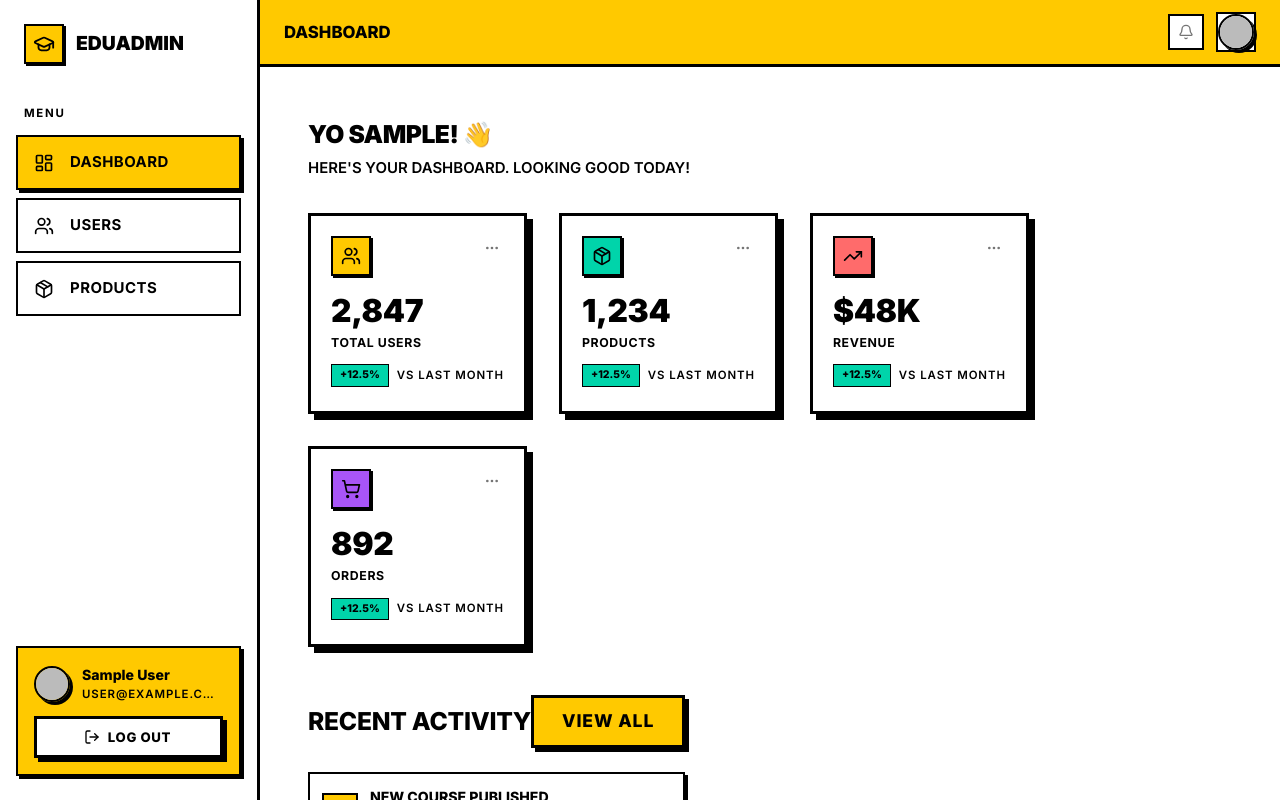
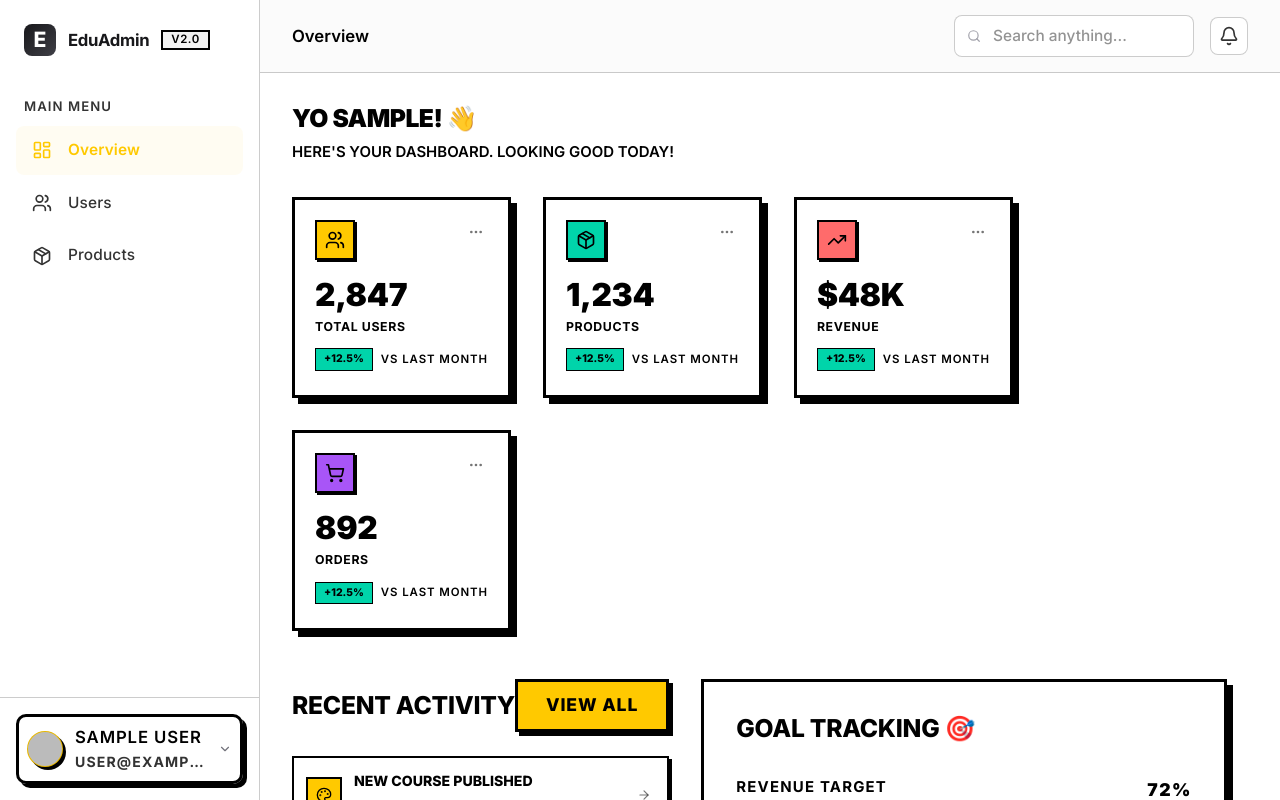
Before and after one commit to zeridexcom/eduadmin, a Next.js app: page /dashboard in a window 1280 px wide. Shown: the top 800 px of the page. Built offline with nearby package versions, Linux system fonts and the light colour scheme; no server answers; sample sign-in values are in the browser's storage.

Commit message:
UI: Refactor Dashboard Layout to Glassmorphism/Modern SaaS

```diff
--- a/src/app/dashboard/layout.js
+++ b/src/app/dashboard/layout.js
@@ -25,6 +25,8 @@ import {
     Chip,
     Stack,
     Button,
+    InputBase,
+    alpha,
 } from '@mui/material';
 import {
     LayoutDashboard,
@@ -34,41 +36,45 @@ import {
     Settings,
     Bell,
     Menu as MenuIcon,
-    GraduationCap,
+    Search,
+    ChevronDown,
 } from 'lucide-react';
 
 const drawerWidth = 260;
 
-// Navigation Item Component
+// Modern Navigation Item
 const NavItem = memo(function NavItem({ item, isActive, onClick }) {
+    const theme = useTheme();
     return (
-        <ListItem disablePadding sx={{ mb: 1 }}>
+        <ListItem disablePadding sx={{ mb: 0.5 }}>
             <ListItemButton
                 onClick={onClick}
                 sx={{
                     mx: 2,
-                    py: 1.2,
-                    border: '2px solid #000',
-                    bgcolor: isActive ? '#FFC900' : '#FFFFFF',
-                    boxShadow: isActive ? '3px 3px 0 #000' : 'none',
+                    borderRadius: '8px',
+                    py: 1,
+                    bgcolor: isActive ? alpha(theme.palette.primary.main, 0.05) : 'transparent',
+                    color: isActive ? 'primary.main' : 'text.secondary',
                     '&:hover': {
-                        bgcolor: '#FFC900',
-                        transform: 'translate(-2px, -2px)',
-                        boxShadow: '3px 3px 0 #000',
+                        bgcolor: alpha(theme.palette.primary.main, 0.03),
+                        color: 'primary.main',
                     },
-                    transition: 'all 0.15s ease',
+                    transition: 'all 0.2s cubic-bezier(0.4, 0, 0.2, 1)',
                 }}
             >
-                <ListItemIcon sx={{ minWidth: 36, color: '#000' }}>
+                <ListItemIcon sx={{
+                    minWidth: 36,
+                    color: isActive ? 'primary.main' : 'inherit',
+                    transition: 'color 0.2s ease',
+                }}>
                     {item.icon}
                 </ListItemIcon>
                 <ListItemText
                     primary={item.label}
                     primaryTypographyProps={{
-                        fontWeight: 700,
-                        fontSize: '0.85rem',
-                        textTransform: 'uppercase',
-                        letterSpacing: '0.03em',
+                        fontSize: '0.875rem',
+                        fontWeight: isActive ? 600 : 500,
+                        letterSpacing: '0.01em',
                     }}
                 />
             </ListItemButton>
@@ -77,7 +83,7 @@ const NavItem = memo(function NavItem({ item, isActive, onClick }) {
 });
 
 const navItems = [
-    { label: 'Dashboard', icon: <LayoutDashboard size={20} />, path: '/dashboard' },
+    { label: 'Overview', icon: <LayoutDashboard size={20} />, path: '/dashboard' },
     { label: 'Users', icon: <Users size={20} />, path: '/dashboard/users' },
     { label: 'Products', icon: <Package size={20} />, path: '/dashboard/products' },
 ];
@@ -127,8 +133,8 @@ export default function DashboardLayout({ children }) {
 
     if (status === 'loading') {
         return (
-            <Box sx={{ display: 'flex', justifyContent: 'center', alignItems: 'center', minHeight: '100vh', bgcolor: '#F8F9FA' }}>
-                <Box className="brutal-loader" />
+            <Box sx={{ display: 'flex', justifyContent: 'center', alignItems: 'center', minHeight: '100vh', bgcolor: 'background.default' }}>
+                <Box className="modern-loader" />
             </Box>
         );
     }
@@ -138,33 +144,34 @@ export default function DashboardLayout({ children }) {
     const currentUser = session?.user || user;
 
     const drawer = (
-        <Box sx={{ height: '100%', display: 'flex', flexDirection: 'column', py: 3, bgcolor: '#FFFFFF' }}>
-            {/* Logo */}
-            <Box sx={{ px: 3, mb: 4, display: 'flex', alignItems: 'center', gap: 1.5 }}>
+        <Box sx={{ height: '100%', display: 'flex', flexDirection: 'column', bgcolor: 'rgba(255,255,255,0.8)', backdropFilter: 'blur(12px)' }}>
+            {/* Logo Area */}
+            <Box sx={{ p: 3, mb: 1, display: 'flex', alignItems: 'center', gap: 1.5 }}>
                 <Box sx={{
-                    width: 40,
-                    height: 40,
-                    bgcolor: '#FFC900',
-                    border: '2px solid #000',
-                    boxShadow: '2px 2px 0 #000',
+                    width: 32,
+                    height: 32,
+                    borderRadius: '8px',
+                    background: 'linear-gradient(135deg, #18181B 0%, #3F3F46 100%)',
                     display: 'flex',
                     alignItems: 'center',
                     justifyContent: 'center',
+                    color: 'white'
                 }}>
-                    <GraduationCap size={22} />
+                    <Typography fontWeight="800" sx={{ fontSize: '1.2rem', lineHeight: 1 }}>E</Typography>
                 </Box>
-                <Typography variant="h4" sx={{ fontWeight: 900, textTransform: 'uppercase', fontSize: '1.1rem' }}>
+                <Typography variant="h6" sx={{ fontWeight: 700, letterSpacing: '-0.02em', color: '#18181B' }}>
                     EduAdmin
                 </Typography>
+                <Chip label="v2.0" size="small" sx={{ height: 20, bgcolor: 'rgba(0,0,0,0.05)', fontSize: '0.65rem', fontWeight: 600 }} />
             </Box>
 
             {/* Navigation */}
-            <List sx={{ flex: 1 }}>
+            <List sx={{ flex: 1, px: 0 }}>
                 <Typography
                     variant="caption"
-                    sx={{ px: 3, mb: 1.5, display: 'block', fontWeight: 700, letterSpacing: '0.15em', fontSize: '0.65rem' }}
+                    sx={{ px: 3, mb: 1, display: 'block', color: 'text.secondary', fontWeight: 600, fontSize: '0.75rem' }}
                 >
-                    MENU
+                    MAIN MENU
                 </Typography>
                 {navItems.map((item) => (
                     <NavItem
@@ -176,56 +183,58 @@ export default function DashboardLayout({ children }) {
                 ))}
             </List>
 
-            {/* User Profile */}
-            <Box sx={{ px: 2, mt: 'auto' }}>
-                <Box
+            {/* User Profile - Bottom */}
+            <Box sx={{ p: 2, borderTop: '1px solid', borderColor: 'divider' }}>
+                <Button
+                    fullWidth
+                    onClick={handleMenuOpen}
                     sx={{
-                        p: 2,
-                        border: '2px solid #000',
-                        boxShadow: '3px 3px 0 #000',
-                        bgcolor: '#FFC900',
+                        p: 1,
+                        justifyContent: 'flex-start',
+                        color: 'text.primary',
+                        borderRadius: '10px',
+                        '&:hover': { bgcolor: 'rgba(0,0,0,0.03)' }
                     }}
                 >
-                    <Stack spacing={1.5}>
-                        <Box sx={{ display: 'flex', alignItems: 'center', gap: 1.5 }}>
-                            <Avatar src={currentUser?.image} sx={{ width: 36, height: 36, border: '2px solid #000' }} />
-                            <Box sx={{ minWidth: 0 }}>
-                                <Typography variant="body2" sx={{ fontWeight: 800, fontSize: '0.8rem' }} noWrap>
-                                    {currentUser?.name || 'ADMIN'}
+                    <Stack direction="row" spacing={1.5} alignItems="center" width="100%">
+                        <Avatar
+                            src={currentUser?.image}
+                            sx={{ width: 36, height: 36, bgcolor: 'primary.main', border: '1px solid rgba(0,0,0,0.1)' }}
+                        />
+                        <Box sx={{ minWidth: 0, flex: 1, textAlign: 'left' }}>
+                            <Typography variant="body2" fontWeight={600} noWrap>
+                                {currentUser?.name || 'Administrator'}
                             </Typography>
-                                <Typography variant="caption" noWrap sx={{ display: 'block', fontWeight: 600, fontSize: '0.65rem' }}>
+                            <Typography variant="caption" color="text.secondary" noWrap display="block">
                                 {currentUser?.email}
                             </Typography>
                         </Box>
-                        </Box>
-                        <Button
-                            fullWidth
-                            size="small"
-                            variant="outlined"
-                            onClick={handleLogout}
-                            startIcon={<LogOut size={16} />}
-                            sx={{ bgcolor: '#FFFFFF', py: 0.8, fontSize: '0.75rem' }}
-                        >
-                            LOG OUT
+                        <ChevronDown size={14} color="#71717A" />
+                    </Stack>
                 </Button>
-                    </Stack>
-                </Box>
             </Box>
         </Box>
     );
 
     return (
-        <Box sx={{ display: 'flex', minHeight: '100vh', bgcolor: '#F8F9FA' }}>
-            {/* AppBar */}
+        <Box sx={{ display: 'flex', minHeight: '100vh', bgcolor: 'background.default' }}>
+            {/* Glass Header */}
             <AppBar
                 position="fixed"
+                color="inherit"
+                elevation={0}
                 sx={{
                     width: { md: `calc(100% - ${drawerWidth}px)` },
                     ml: { md: `${drawerWidth}px` },
+                    bgcolor: 'rgba(250, 250, 250, 0.8)', // Semi-transparent based on bg
+                    backdropFilter: 'blur(8px)',
+                    borderBottom: '1px solid',
+                    borderColor: 'divider',
                 }}
             >
-                <Toolbar sx={{ px: { xs: 2, md: 3 }, minHeight: { xs: 56, md: 64 } }}>
+                <Toolbar sx={{ px: { xs: 2, md: 4 }, minHeight: { xs: 64, md: 72 } }}>
                     <IconButton
+                        color="inherit"
                         edge="start"
                         onClick={handleDrawerToggle}
                         sx={{ mr: 2, display: { md: 'none' } }}
@@ -233,42 +242,79 @@ export default function DashboardLayout({ children }) {
                         <MenuIcon size={20} />
                     </IconButton>
 
-                    <Typography variant="h5" sx={{ flexGrow: 1, fontWeight: 800, textTransform: 'uppercase', fontSize: '0.95rem' }}>
-                        {navItems.find(i => i.path === pathname)?.label || 'OVERVIEW'}
+                    {/* Header Slogan/Breadcrumb */}
+                    <Box sx={{ flexGrow: 1 }}>
+                        <Typography variant="h6" fontWeight={600} color="text.primary">
+                            {navItems.find(i => i.path === pathname)?.label || 'Overview'}
                         </Typography>
+                    </Box>
 
-                    <Stack direction="row" spacing={1.5} alignItems="center">
-                        <IconButton sx={{ bgcolor: '#FFFFFF', width: 36, height: 36 }}>
-                            <Bell size={18} />
-                        </IconButton>
-                        <IconButton onClick={handleMenuOpen} sx={{ p: 0 }}>
-                            <Avatar src={currentUser?.image} sx={{ width: 36, height: 36, border: '2px solid #000' }} />
+                    {/* Actions */}
+                    <Stack direction="row" spacing={2} alignItems="center">
+                        {/* Search Dropdown Placeholder - Visual Only */}
+                        <Box sx={{
+                            display: { xs: 'none', md: 'flex' },
+                            alignItems: 'center',
+                            bgcolor: 'white',
+                            border: '1px solid',
+                            borderColor: 'divider',
+                            borderRadius: '8px',
+                            px: 1.5,
+                            py: 0.5,
+                            width: 240,
+                            transition: 'all 0.2s',
+                            '&:hover': { borderColor: 'primary.main', boxShadow: '0 0 0 2px rgba(37, 99, 235, 0.1)' }
+                        }}>
+                            <Search size={16} color="#A1A1AA" />
+                            <InputBase
+                                placeholder="Search anything..."
+                                sx={{ ml: 1.5, fontSize: '0.875rem', width: '100%' }}
+                            />
+                        </Box>
+
+                        <IconButton sx={{
+                            color: 'text.secondary',
+                            border: '1px solid',
+                            borderColor: 'divider',
+                            borderRadius: '8px',
+                            '&:hover': { bgcolor: 'background.paper', color: 'primary.main' }
+                        }}>
+                            <Bell size={20} />
                         </IconButton>
                     </Stack>
                 </Toolbar>
             </AppBar>
 
-            {/* User Menu */}
+            {/* Quick Menu */}
             <Menu
                 anchorEl={anchorEl}
                 open={Boolean(anchorEl)}
                 onClose={handleMenuClose}
-                transformOrigin={{ horizontal: 'right', vertical: 'top' }}
-                anchorOrigin={{ horizontal: 'right', vertical: 'bottom' }}
-                PaperProps={{ sx: { mt: 1.5, minWidth: 180 } }}
+                transformOrigin={{ horizontal: 'right', vertical: 'bottom' }}
+                anchorOrigin={{ horizontal: 'right', vertical: 'top' }}
+                PaperProps={{
+                    sx: {
+                        mt: 1,
+                        minWidth: 200,
+                        boxShadow: '0 10px 15px -3px rgba(0, 0, 0, 0.1), 0 4px 6px -4px rgba(0, 0, 0, 0.1)',
+                        borderRadius: '12px',
+                        border: '1px solid #E4E4E7',
+                        p: 1
+                    }
+                }}
             >
-                <MenuItem onClick={handleMenuClose}>
-                    <ListItemIcon><Settings size={16} /></ListItemIcon>
-                    <Typography sx={{ fontWeight: 700, fontSize: '0.85rem' }}>SETTINGS</Typography>
+                <MenuItem onClick={handleMenuClose} sx={{ borderRadius: '6px' }}>
+                    <ListItemIcon><Settings size={18} /></ListItemIcon>
+                    <Typography fontSize="0.9rem">Account Settings</Typography>
                 </MenuItem>
-                <Divider sx={{ my: 1, borderColor: '#000', borderWidth: 1 }} />
-                <MenuItem onClick={handleLogout} sx={{ color: '#FF3B3B' }}>
-                    <ListItemIcon><LogOut size={16} /></ListItemIcon>
-                    <Typography sx={{ fontWeight: 800, fontSize: '0.85rem' }}>LOG OUT</Typography>
+                <Divider sx={{ my: 0.5 }} />
+                <MenuItem onClick={handleLogout} sx={{ borderRadius: '6px', color: 'error.main' }}>
+                    <ListItemIcon><LogOut size={18} color="#EF4444" /></ListItemIcon>
+                    <Typography fontSize="0.9rem" fontWeight={500}>Sign Out</Typography>
                 </MenuItem>
             </Menu>
 
-            {/* Sidebar Drawer */}
+            {/* Sidebar */}
             <Box component="nav" sx={{ width: { md: drawerWidth }, flexShrink: { md: 0 } }}>
                 <Drawer
                     variant="temporary"
@@ -277,7 +323,7 @@ export default function DashboardLayout({ children }) {
                     ModalProps={{ keepMounted: true }}
                     sx={{
                         display: { xs: 'block', md: 'none' },
-                        '& .MuiDrawer-paper': { boxSizing: 'border-box', width: drawerWidth },
+                        '& .MuiDrawer-paper': { boxSizing: 'border-box', width: drawerWidth, borderRight: 'none' },
                     }}
                 >
                     {drawer}
@@ -286,7 +332,13 @@ export default function DashboardLayout({ children }) {
                     variant="permanent"
                     sx={{
                         display: { xs: 'none', md: 'block' },
-                        '& .MuiDrawer-paper': { boxSizing: 'border-box', width: drawerWidth },
+                        '& .MuiDrawer-paper': {
+                            boxSizing: 'border-box',
+                            width: drawerWidth,
+                            borderRight: '1px solid',
+                            borderColor: 'divider',
+                            bgcolor: 'background.default'
+                        },
                     }}
                     open
                 >
@@ -294,36 +346,30 @@ export default function DashboardLayout({ children }) {
                 </Drawer>
             </Box>
 
-            {/* Main Content - STANDARD FLEX LAYOUT */}
+            {/* Main Content Area */}
             <Box
                 component="main"
                 sx={{
                     flexGrow: 1,
-                    // Critical: No margin left needed because sidebar is RELATIVE in flex!
-                    // Critical: No width calc needed, flexGrow handles it!
                     width: '100%',
                     minHeight: '100vh',
-                    bgcolor: 'background.default',
                     p: 0,
-                    overflowX: 'hidden', // Prevent horizontal scroll
+                    overflowX: 'hidden',
                 }}
             >
-                <Toolbar sx={{ minHeight: { xs: 70, md: 80 } }} />
+                <Toolbar sx={{ minHeight: { xs: 64, md: 72 } }} />
 
-                {/* Content Container */}
-                <Box
-                    sx={{
+                {/* Scrollable container with max-width content */}
+                <Box sx={{
                     width: '100%',
-                        maxWidth: '1800px', // Large max-width
-                        mx: 'auto', // Centering magic
-                        px: { xs: 2.5, sm: 4, md: 6 }, // Consistent padding
-                        py: { xs: 3, md: 5 },
+                    maxWidth: '1600px',
+                    mx: 'auto',
+                    px: { xs: 2, md: 4 },
+                    py: 4,
                     display: 'flex',
                     flexDirection: 'column',
                     gap: 3,
-                    }}
-                    className="animate-slide-up"
-                >
+                }} className="animate-fade-in">
                     {children}
                 </Box>
             </Box>
```
Lines whose indentation alone changed are shown as unchanged.
